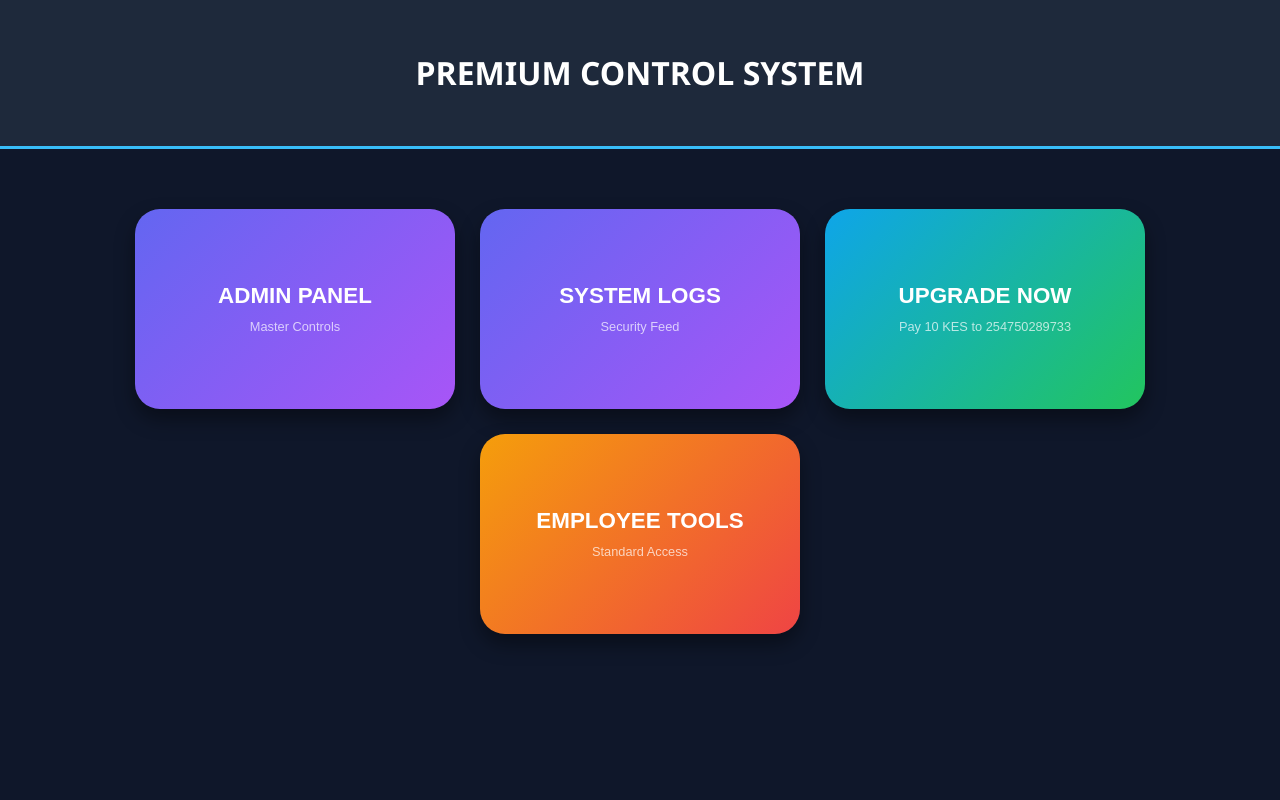
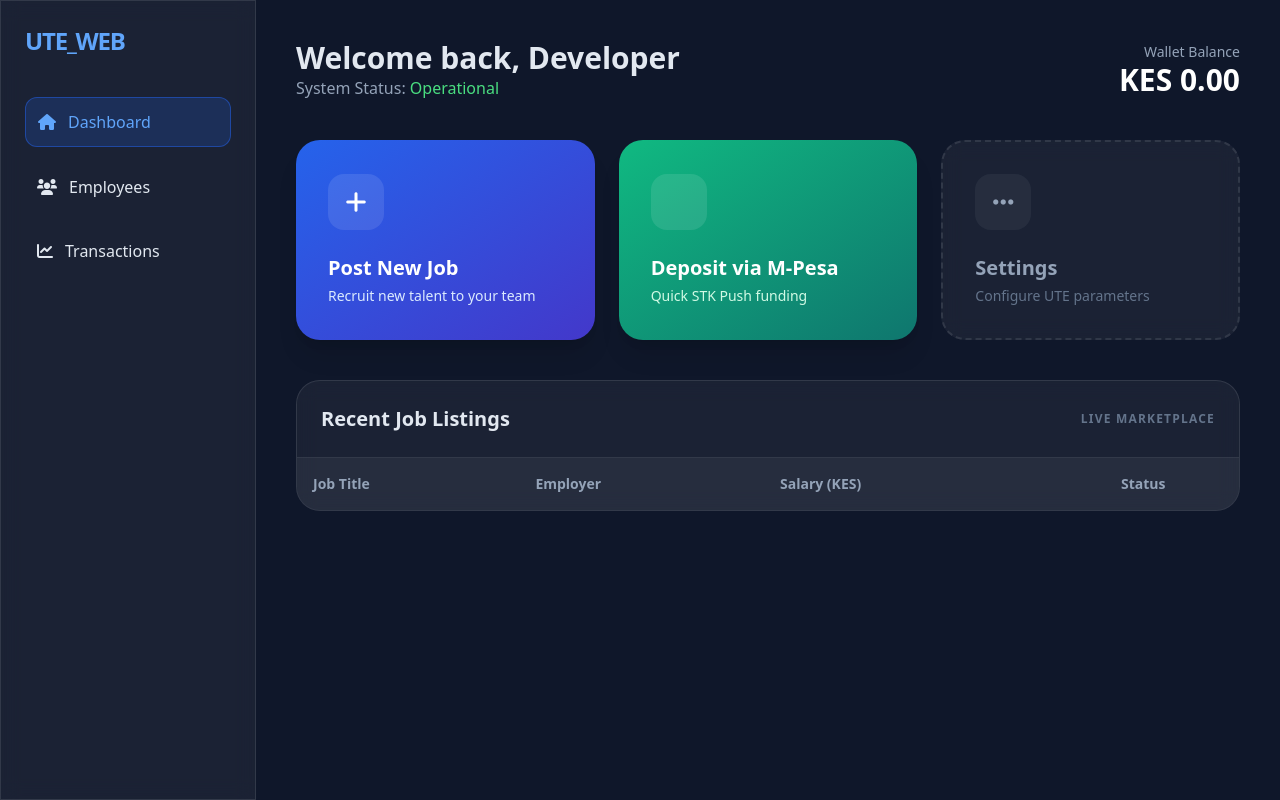
Before and after one commit to reubenwaithaka839-crypto/ute-web, a Flask app: page / in a window 1280 px wide. Run offline with Flask 3, Linux system fonts and the light colour scheme; data that the repository does not hold is empty; some libraries are stand-ins or nearby versions.

Commit message:
Revamp dashboard layout and styling

```diff
--- a/templates/dashboard.html
+++ b/templates/dashboard.html
@@ -2,63 +2,138 @@
 <html lang="en">
 <head>
     <meta charset="UTF-8">
-    <title>Premium Dashboard</title>
+    <meta name="viewport" content="width=device-width, initial-scale=1.0">
+    <title>UTE_WEB | Professional Dashboard</title>
+    <script src="https://cdn.tailwindcss.com"></script>
+    <link rel="stylesheet" href="https://cdnjs.cloudflare.com/ajax/libs/font-awesome/6.0.0/css/all.min.css">
     <style>
-        body { font-family: 'Segoe UI', sans-serif; margin: 0; background: #0f172a; color: white; text-align: center; }
-        .header { background: #1e293b; padding: 30px; border-bottom: 3px solid #38bdf8; margin-bottom: 40px; }
-        .container { display: flex; flex-wrap: wrap; gap: 25px; justify-content: center; padding: 20px; }
-
-        .btn-large {
-            width: 320px; height: 200px; border: none; border-radius: 25px;
-            font-size: 1.4rem; font-weight: 800; cursor: pointer;
-            transition: transform 0.3s, box-shadow 0.3s; color: white;
-            box-shadow: 0 10px 20px rgba(0,0,0,0.4);
-            display: flex; flex-direction: column; align-items: center; justify-content: center;
-        }
-        .btn-large:hover { transform: translateY(-10px); box-shadow: 0 20px 40px rgba(0,0,0,0.6); }
-
-        .admin-btn { background: linear-gradient(135deg, #6366f1 0%, #a855f7 100%); }
-        .pay-btn { background: linear-gradient(135deg, #0ea5e9 0%, #22c55e 100%); }
-        .emp-btn { background: linear-gradient(135deg, #f59e0b 0%, #ef4444 100%); }
-
-        .small-text { font-size: 0.8rem; font-weight: normal; margin-top: 10px; opacity: 0.7; }
+        .glass { background: rgba(255, 255, 255, 0.05); backdrop-filter: blur(10px); border: 1px solid rgba(255, 255, 255, 0.1); }
+        .btn-gradient { background: linear-gradient(135deg, #00f2fe 0%, #4facfe 100%); }
     </style>
 </head>
-<body>
-    <div class="header"><h1>PREMIUM CONTROL SYSTEM</h1></div>
+<body class="bg-[#0f172a] text-slate-200 min-h-screen">
 
-    <div class="container">
-        {% if user.role == 'admin' %}
-            <button class="btn-large admin-btn">ADMIN PANEL<span class="small-text">Master Controls</span></button>
-            <button class="btn-large admin-btn">SYSTEM LOGS<span class="small-text">Security Feed</span></button>
-        {% endif %}
+    <div class="flex">
+        <div class="w-64 min-h-screen glass p-6 hidden md:block">
+            <h1 class="text-2xl font-black text-blue-400 mb-10 tracking-tighter">UTE_WEB</h1>
+            <nav class="space-y-4">
+                <a href="#" class="flex items-center space-x-3 p-3 rounded-xl bg-blue-600/20 text-blue-400 border border-blue-600/50">
+                    <i class="fa fa-home"></i> <span>Dashboard</span>
+                </a>
+                <a href="#" class="flex items-center space-x-3 p-3 rounded-xl hover:bg-white/5 transition">
+                    <i class="fa fa-users"></i> <span>Employees</span>
+                </a>
+                <a href="#" class="flex items-center space-x-3 p-3 rounded-xl hover:bg-white/5 transition">
+                    <i class="fa fa-chart-line"></i> <span>Transactions</span>
+                </a>
+            </nav>
+        </div>
 
-        <button id="payBtn" onclick="runPayment()" class="btn-large pay-btn">
-            UPGRADE NOW
-            <span class="small-text">Pay 10 KES to 254750289733</span>
-        </button>
+        <main class="flex-1 p-4 md:p-10">
+            <header class="flex justify-between items-center mb-10">
+                <div>
+                    <h2 class="text-3xl font-bold">Welcome back, {{ user.name }}</h2>
+                    <p class="text-slate-400">System Status: <span class="text-green-400">Operational</span></p>
+                </div>
+                <div class="text-right">
+                    <p class="text-sm text-slate-400">Wallet Balance</p>
+                    <p class="text-3xl font-black text-white">KES {{ "{:,.2f}".format(balance) }}</p>
+                </div>
+            </header>
 
-        <button class="btn-large emp-btn">EMPLOYEE TOOLS<span class="small-text">Standard Access</span></button>
+            <div class="grid grid-cols-1 md:grid-cols-2 lg:grid-cols-3 gap-6 mb-10">
+                <button onclick="showJobModal()" class="group bg-gradient-to-br from-blue-600 to-indigo-700 p-8 rounded-3xl shadow-xl hover:shadow-blue-500/20 transition-all transform hover:-translate-y-1 text-left">
+                    <div class="bg-white/10 w-14 h-14 rounded-2xl flex items-center justify-center mb-6">
+                        <i class="fa fa-plus text-2xl text-white"></i>
+                    </div>
+                    <h3 class="text-xl font-bold text-white">Post New Job</h3>
+                    <p class="text-blue-100 text-sm mt-1">Recruit new talent to your team</p>
+                </button>
+
+                <button onclick="initPayment()" class="group bg-gradient-to-br from-emerald-500 to-teal-700 p-8 rounded-3xl shadow-xl hover:shadow-emerald-500/20 transition-all transform hover:-translate-y-1 text-left">
+                    <div class="bg-white/10 w-14 h-14 rounded-2xl flex items-center justify-center mb-6">
+                        <i class="fa fa-mobile-screen text-2xl text-white"></i>
+                    </div>
+                    <h3 class="text-xl font-bold text-white">Deposit via M-Pesa</h3>
+                    <p class="text-emerald-100 text-sm mt-1">Quick STK Push funding</p>
+                </button>
+
+                <div class="glass p-8 rounded-3xl text-left border-dashed border-2 border-white/10">
+                    <div class="bg-white/5 w-14 h-14 rounded-2xl flex items-center justify-center mb-6">
+                        <i class="fa fa-ellipsis-h text-2xl text-slate-400"></i>
+                    </div>
+                    <h3 class="text-xl font-bold text-slate-400">Settings</h3>
+                    <p class="text-slate-500 text-sm mt-1">Configure UTE parameters</p>
+                </div>
+            </div>
+
+            <div class="glass rounded-3xl overflow-hidden">
+                <div class="p-6 border-b border-white/10 flex justify-between items-center">
+                    <h3 class="font-bold text-xl">Recent Job Listings</h3>
+                    <span class="text-xs font-bold uppercase tracking-widest text-slate-500">Live Marketplace</span>
+                </div>
+                <table class="w-full text-left">
+                    <thead class="bg-white/5 text-slate-400 text-sm">
+                        <tr>
+                            <th class="p-4">Job Title</th>
+                            <th class="p-4">Employer</th>
+                            <th class="p-4">Salary (KES)</th>
+                            <th class="p-4 text-center">Status</th>
+                        </tr>
+                    </thead>
+                    <tbody>
+                        {% for job in jobs %}
+                        <tr class="border-b border-white/5 hover:bg-white/5 transition">
+                            <td class="p-4 font-semibold text-blue-400">{{ job.title }}</td>
+                            <td class="p-4">{{ job.employer }}</td>
+                            <td class="p-4">{{ "{:,.2f}".format(job.salary) }}</td>
+                            <td class="p-4 text-center">
+                                <span class="bg-green-500/10 text-green-500 px-3 py-1 rounded-full text-xs font-bold">OPEN</span>
+                            </td>
+                        </tr>
+                        {% endfor %}
+                    </tbody>
+                </table>
+            </div>
+        </main>
+    </div>
+
+    <div id="jobModal" class="fixed inset-0 bg-black/80 hidden items-center justify-center p-4 z-50">
+        <div class="glass w-full max-w-md p-8 rounded-3xl">
+            <h3 class="text-2xl font-bold mb-6">Create New Job</h3>
+            <div class="space-y-4">
+                <input id="jTitle" type="text" placeholder="Job Title" class="w-full bg-slate-800 border border-slate-700 p-4 rounded-xl">
+                <input id="jEmployer" type="text" placeholder="Employer Name" class="w-full bg-slate-800 border border-slate-700 p-4 rounded-xl">
+                <textarea id="jDesc" placeholder="Description" class="w-full bg-slate-800 border border-slate-700 p-4 rounded-xl"></textarea>
+                <input id="jSalary" type="number" placeholder="Monthly Salary (KES)" class="w-full bg-slate-800 border border-slate-700 p-4 rounded-xl">
+                <button onclick="submitJob()" class="w-full btn-gradient p-4 rounded-xl font-bold text-white shadow-lg">Publish Listing</button>
+                <button onclick="hideJobModal()" class="w-full text-slate-400 mt-2">Cancel</button>
+            </div>
+        </div>
     </div>
 
     <script>
-        function runPayment() {
-            const btn = document.getElementById('payBtn');
-            btn.innerHTML = "SENDING PROMPT...";
-            btn.style.opacity = "0.5";
+        function showJobModal() { document.getElementById('jobModal').classList.remove('hidden'); document.getElementById('jobModal').classList.add('flex'); }
+        function hideJobModal() { document.getElementById('jobModal').classList.add('hidden'); }
 
+        function submitJob() {
+            const data = {
+                title: document.getElementById('jTitle').value,
+                employer: document.getElementById('jEmployer').value,
+                description: document.getElementById('jDesc').value,
+                salary: document.getElementById('jSalary').value
+            };
+            fetch('/post_job', {
+                method: 'POST',
+                headers: {'Content-Type': 'application/json'},
+                body: JSON.stringify(data)
+            }).then(() => location.reload());
+        }
+
+        function initPayment() {
             fetch('/pay', { method: 'POST' })
             .then(res => res.json())
-            .then(data => {
-                if(data.id) {
-                    alert("STK PUSH SENT! Please check your phone for the M-Pesa PIN prompt.");
-                } else {
-                    alert("Error: " + (data.error || "Authentication failed. Check your keys."));
-                }
-                btn.innerHTML = "UPGRADE NOW<span class='small-text'>Pay 10 KES</span>";
-                btn.style.opacity = "1";
-            })
-            .catch(err => alert("Connection Error. Is the server Live?"));
+            .then(data => alert("STK Push initiated on your phone!"));
         }
     </script>
 </body>
```
